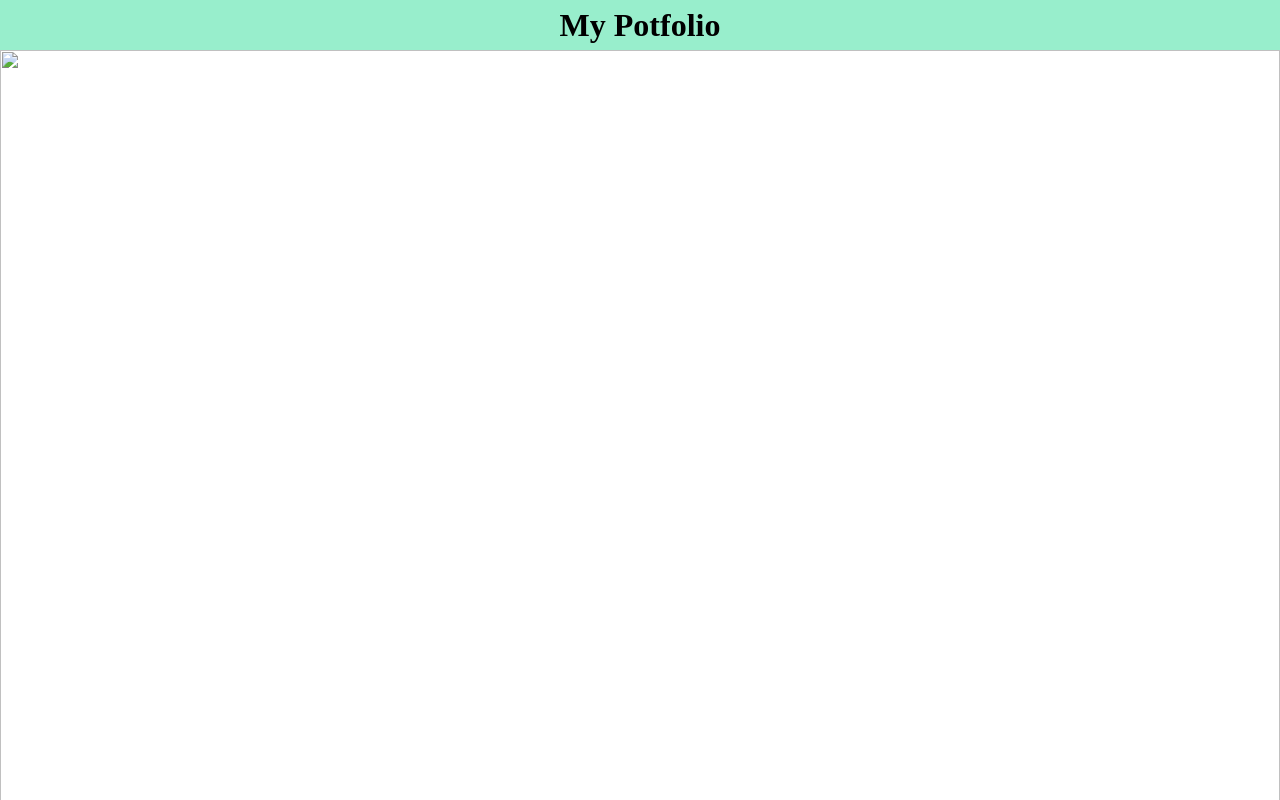
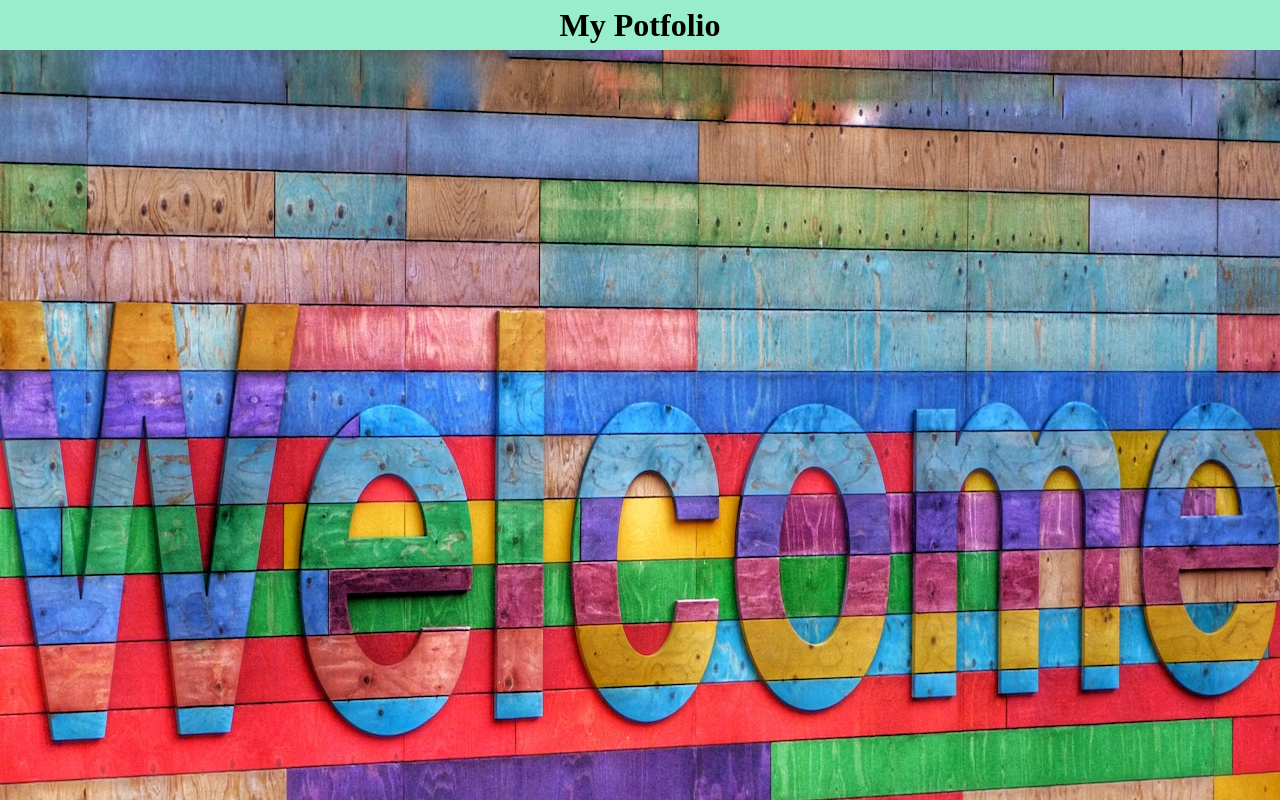
Before and after one commit to Harshithk00/potfolio-2, a plain HTML site: page index.html in a window 1280 px wide. Shown: the top 800 px of the page. Drawn offline with Linux system fonts and the light colour scheme; a web font is replaced by a local one.

Commit message:
index.html

```diff
--- a/index.html
+++ b/index.html
@@ -19,14 +19,14 @@
     <link rel="preconnect" href="https://fonts.googleapis.com">
     <link rel="preconnect" href="https://fonts.gstatic.com" crossorigin>
     <link href="https://fonts.googleapis.com/css2?family=Caveat&family=Edu+SA+Beginner:wght@500&family=Preahvihear&family=Tiro+Devanagari+Sanskrit:ital@1&display=swap" rel="stylesheet"></head>
-    <link rel="stylesheet" href="./style2.css">
+
 <body>
     <div>
         <div class="header-background">
             <div class="header"><h1>My Potfolio</h1></div>
         </div>
         <div class="photo1">
-            <img class="pic1" src="./assests/welcome1.jpg" height="1080px" width="100%">
+            <img class="pic1" src="./welcome1.jpg" height="1080px" width="100%">
         </div>
         <div class="about-me">
             <div>
```
